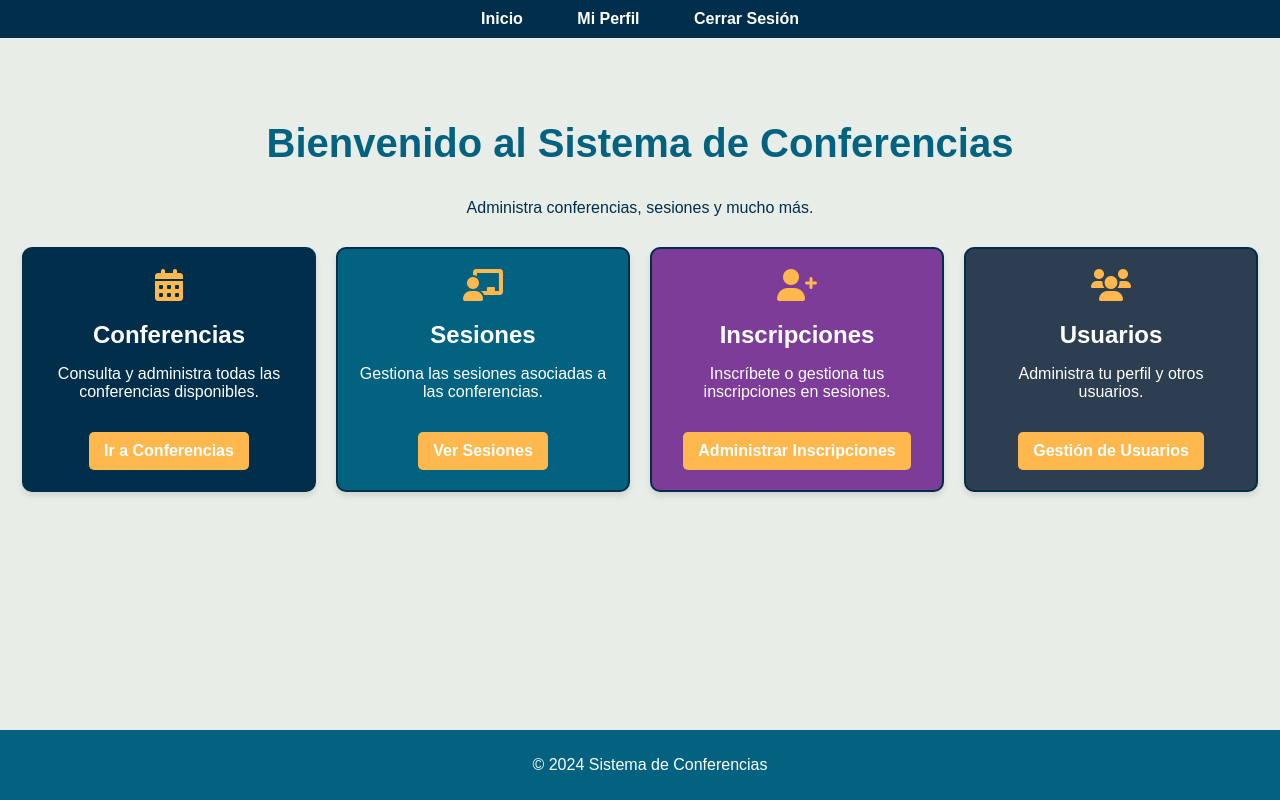
After one commit to HIRAM30/Eventos-Conferencia, a Flask app: template templates/index.html in a window 1280 px wide. The commit adds this page. Run offline with Flask 3, Linux system fonts and the light colour scheme; the template is opened without the code that fills it, so the values that code supplies are empty.

Commit message:
conferencias2

```diff
--- a/crud_usuario.py
+++ b/crud_usuario.py
@@ -24,16 +24,16 @@ def insertar_usuario(nombre_usuario, correo_electronico, contraseña, tipo_usuar
         conexion.close()
 
 # Función para obtener un usuario por nombre de usuario
-def obtener_usuario_por_nombre_usuario(nombre_usuario):
+def obtener_usuario_por_correo(correo_electronico):
     conexion = crear_conexion()  # Función que crea la conexión a la base de datos
     cursor = conexion.cursor(dictionary=True)  # Usamos 'dictionary=True' para obtener los resultados como un diccionario
     try:
         consulta = """
             SELECT nombre_usuario, correo_electronico, contraseña, tipo_usuario
             FROM usuario
-            WHERE nombre_usuario = %s
+            WHERE correo_electronico = %s
         """
-        cursor.execute(consulta, (nombre_usuario,))
+        cursor.execute(consulta, (correo_electronico,))
         usuario = cursor.fetchone()  # Obtiene solo el primer usuario que coincida
 
         return usuario
--- a/run.py
+++ b/run.py
@@ -1,5 +1,5 @@
 from flask import Flask, render_template, request, redirect, url_for, flash
-from crud_usuario import insertar_usuario, obtener_usuario_por_nombre_usuario  # Importamos las funciones CRUD
+from crud_usuario import insertar_usuario, obtener_usuario_por_correo  # Importamos las funciones CRUD
 from werkzeug.security import check_password_hash  # Para verificar las contraseñas
 
 app = Flask(__name__)
@@ -13,11 +13,11 @@ def home():
 def login():
     if request.method == "POST":
         # Recibimos los datos del formulario
-        nombre_usuario = request.form["correo"]  # Lo tratamos como nombre de usuario
+        correo_electronico = request.form["correo"]  # Tratamos el correo como identificador
         contraseña = request.form["contraseña"]
 
-        # Verificamos si el usuario existe
-        usuario = obtener_usuario_por_nombre_usuario(nombre_usuario)
+        # Verificamos si el usuario existe por correo electrónico
+        usuario = obtener_usuario_por_correo(correo_electronico)
 
         if usuario:
             # Comparamos la contraseña ingresada con la almacenada (hashed)
@@ -27,7 +27,7 @@ def login():
             else:
                 flash("Contraseña incorrecta", "error")
         else:
-            flash("Usuario no encontrado", "error")
+            flash("Correo no encontrado", "error")
 
         return redirect(url_for("login"))  # Redirige al formulario de login si hubo error
 
--- /dev/null
+++ b/static/index.css
@@ -0,0 +1,139 @@
+/* Colores principales */
+:root {
+    --conferencias-color: #012E4A; /* Azul oscuro */
+    --sesiones-color: #036280;    /* Azul medio */
+    --inscripciones-color: #7D3C98; /* Morado */
+    --usuarios-color: #2C3E50;    /* Gris oscuro */
+    --color-fondo: #E8EDE7;       /* Fondo claro */
+    --color-texto: #FFFFFF;
+    --color-hover: #FFB84D;       /* Naranja */
+}
+
+body {
+    font-family: Arial, sans-serif;
+    background-color: var(--color-fondo);
+    color: var(--conferencias-color);
+    margin: 0;
+    padding: 0;
+}
+
+header {
+    background-color: var(--conferencias-color);
+    padding: 10px 0;
+}
+
+nav ul {
+    list-style-type: none;
+    margin: 0;
+    padding: 0;
+    text-align: center;
+}
+
+nav ul li {
+    display: inline;
+    margin: 0 15px;
+}
+
+nav ul li a {
+    color: var(--color-texto);
+    text-decoration: none;
+    font-weight: bold;
+    padding: 5px 10px;
+    transition: background-color 0.3s;
+}
+
+nav ul li a:hover {
+    background-color: var(--sesiones-color);
+    border-radius: 5px;
+}
+
+.content {
+    text-align: center;
+    padding: 50px 20px;
+}
+
+h1 {
+    font-size: 2.5em;
+    color: var(--sesiones-color);
+}
+
+.dashboard {
+    display: flex;
+    justify-content: center;
+    flex-wrap: wrap;
+    margin-top: 30px;
+    gap: 20px;
+}
+
+.card {
+    background-color: var(--color-fondo);
+    border: 2px solid var(--conferencias-color);
+    border-radius: 10px;
+    padding: 20px;
+    width: 250px;
+    text-align: center;
+    box-shadow: 0 4px 6px rgba(0, 0, 0, 0.1);
+    transition: transform 0.3s, box-shadow 0.3s;
+}
+
+.card:hover {
+    transform: scale(1.05);
+    box-shadow: 0 6px 12px rgba(0, 0, 0, 0.2);
+}
+
+.card h2 {
+    font-size: 1.5em;
+    margin: 10px 0;
+}
+
+.card i {
+    font-size: 2em;
+    color: var(--color-hover);
+    margin-bottom: 10px;
+}
+
+.card:nth-child(1) {
+    background-color: var(--conferencias-color);
+    color: var(--color-texto);
+}
+
+.card:nth-child(2) {
+    background-color: var(--sesiones-color);
+    color: var(--color-texto);
+}
+
+.card:nth-child(3) {
+    background-color: var(--inscripciones-color);
+    color: var(--color-texto);
+}
+
+.card:nth-child(4) {
+    background-color: var(--usuarios-color);
+    color: var(--color-texto);
+}
+
+.card a {
+    display: inline-block;
+    margin-top: 15px;
+    text-decoration: none;
+    color: var(--color-texto);
+    background-color: var(--color-hover);
+    padding: 10px 15px;
+    border-radius: 5px;
+    font-weight: bold;
+    transition: background-color 0.3s;
+}
+
+.card a:hover {
+    background-color: var(--conferencias-color);
+}
+
+footer {
+    background-color: var(--sesiones-color);
+    color: white;
+    text-align: center;
+    padding: 10px;
+    position: fixed;
+    bottom: 0;
+    width: 100%;
+}
--- /dev/null
+++ b/templates/index.html
@@ -0,0 +1,56 @@
+<!DOCTYPE html>
+<html lang="es">
+<head>
+    <meta charset="UTF-8">
+    <meta name="viewport" content="width=device-width, initial-scale=1.0">
+    <title>Sistema de Conferencias</title>
+    <link rel="stylesheet" href="../static/index.css">
+    <link rel="stylesheet" href="https://cdnjs.cloudflare.com/ajax/libs/font-awesome/6.0.0/css/all.min.css">
+</head>
+<body>
+    <header>
+        <nav>
+            <ul>
+                <li><a href="/">Inicio</a></li>
+                <li><a href="/perfil">Mi Perfil</a></li>
+                <li><a href="/cerrar_sesion">Cerrar Sesión</a></li>
+            </ul>
+        </nav>
+    </header>
+
+    <section class="content">
+        <h1>Bienvenido al Sistema de Conferencias</h1>
+        <p>Administra conferencias, sesiones y mucho más.</p>
+        <div class="dashboard">
+            <div class="card">
+                <i class="fas fa-calendar-alt"></i>
+                <h2>Conferencias</h2>
+                <p>Consulta y administra todas las conferencias disponibles.</p>
+                <a href="/conferencias">Ir a Conferencias</a>
+            </div>
+            <div class="card">
+                <i class="fas fa-chalkboard-teacher"></i>
+                <h2>Sesiones</h2>
+                <p>Gestiona las sesiones asociadas a las conferencias.</p>
+                <a href="/sesiones">Ver Sesiones</a>
+            </div>
+            <div class="card">
+                <i class="fas fa-user-plus"></i>
+                <h2>Inscripciones</h2>
+                <p>Inscríbete o gestiona tus inscripciones en sesiones.</p>
+                <a href="/inscripciones">Administrar Inscripciones</a>
+            </div>
+            <div class="card">
+                <i class="fas fa-users"></i>
+                <h2>Usuarios</h2>
+                <p>Administra tu perfil y otros usuarios.</p>
+                <a href="/usuarios">Gestión de Usuarios</a>
+            </div>
+        </div>
+    </section>
+
+    <footer>
+        <p>&copy; 2024 Sistema de Conferencias</p>
+    </footer>
+</body>
+</html>
--- a/templates/inicio_sesion.html
+++ b/templates/inicio_sesion.html
@@ -14,8 +14,8 @@
                 <h2>BIENVENIDO</h2>
                 <form action="/login" method="POST">
                     <div class="input-group">
-                        <label for="correo"><i class="fas fa-user"></i> Usuario</label>
-                        <input type="email" id="correo" name="correo" placeholder="Usuario" required>
+                        <label for="correo"><i class="fas fa-user"></i> Correo </label>
+                        <input type="email" id="correo" name="correo" placeholder="Correo" required>
                     </div>
 
                     <div class="input-group">
```
